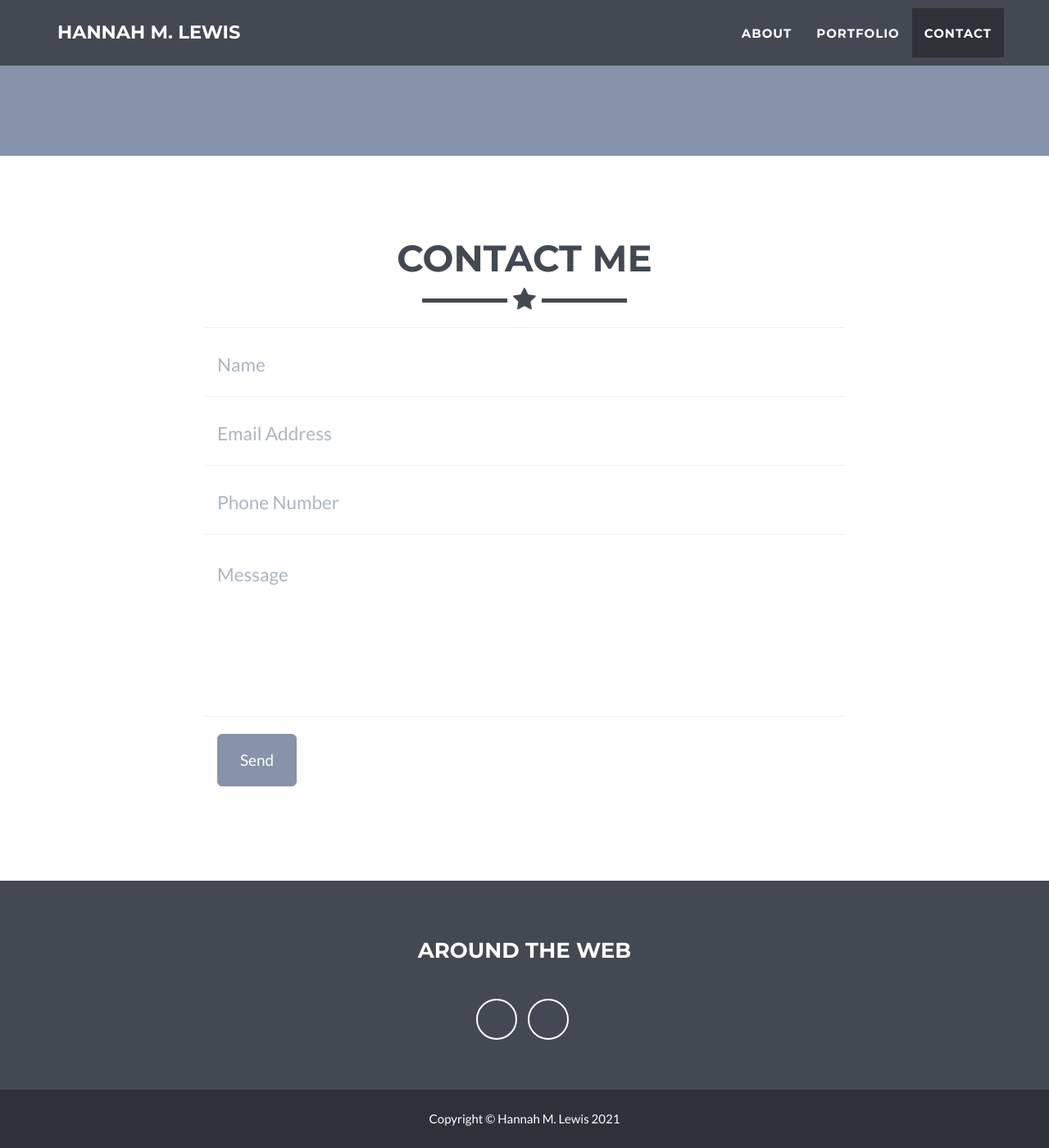
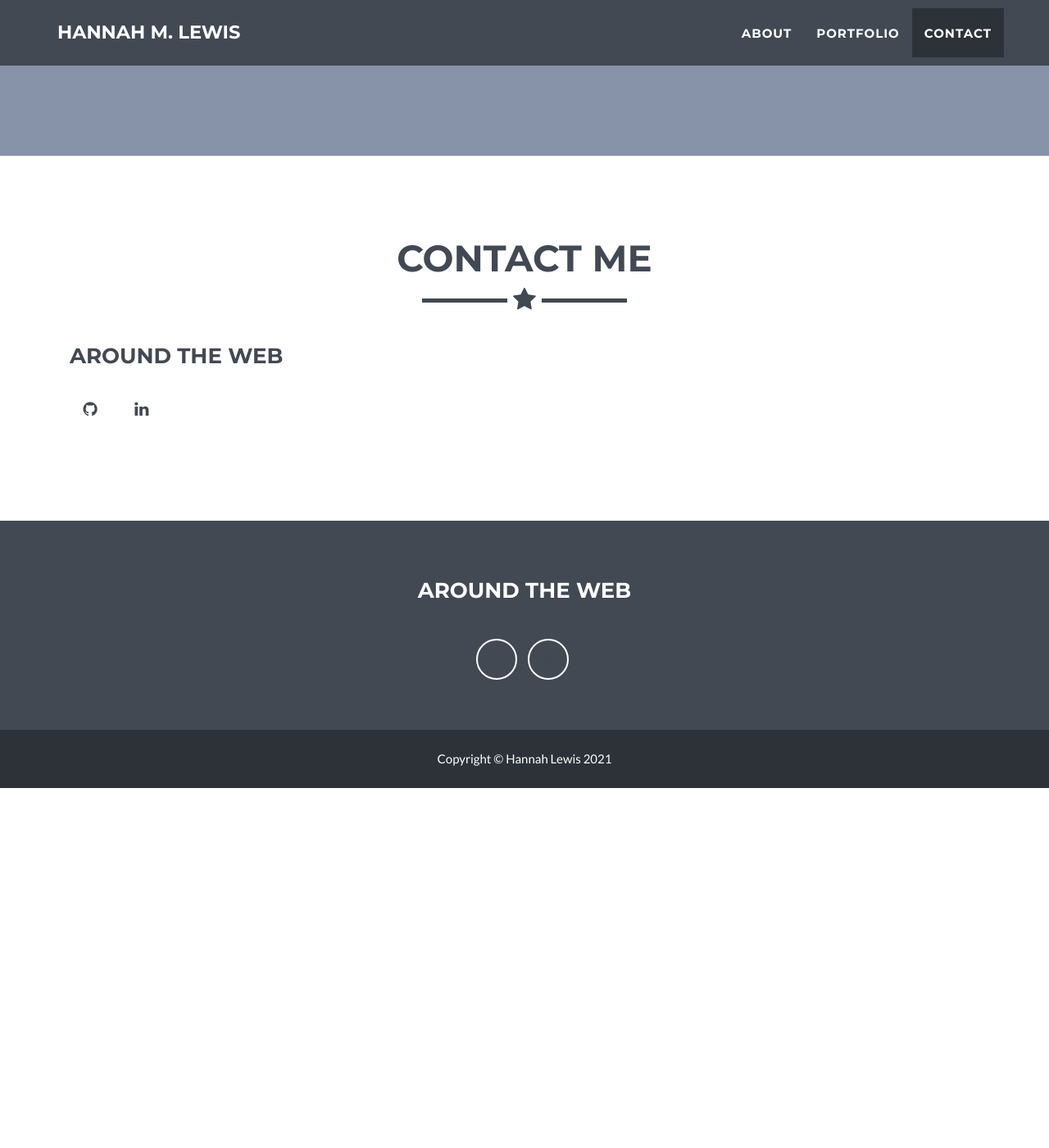
Before and after one commit to hmlewis-astro/hmlewis-astro.github.io, a Jekyll site: the page built from _posts/2014-07-18-project-1.markdown, in a window 1280 px wide and 1400 px high, scrolled down 2069 px. Shown: the whole window at 82% size. Built offline with Jekyll 4.4.1, drawn with Linux system fonts in a browser that asks for light colours; after the commit the page ends 3030 px from its top, so only the background shows below that.

Commit message:
change contact

```diff
--- a/_config.yml
+++ b/_config.yml
@@ -32,7 +32,7 @@ color:
 
 # Footer settings
 footer:
-  copyright: Hannah M. Lewis
+  copyright: Hannah Lewis
   location: Location
   social: Around the Web
   credits: Credits
--- a/_includes/contact.html
+++ b/_includes/contact.html
@@ -7,47 +7,30 @@
                     <hr class="star-primary">
                 </div>
             </div>
-            <div class="row">
-                <div class="col-lg-8 col-lg-offset-2">
-                    <!-- To configure the contact form email address, go to mail/contact_me.php and update the email address in the PHP file on line 19. -->
-                    <!-- The form should work on most web servers, but if the form is not working you may need to configure your web server differently. -->
-                    <form name="sentMessage" id="contactForm" novalidate>
-                        <div class="row control-group">
-                            <div class="form-group col-xs-12 floating-label-form-group controls">
-                                <label for="name">Name</label>
-                                <input type="text" class="form-control" placeholder="Name" id="name" required data-validation-required-message="Please enter your name.">
-                                <p class="help-block text-danger"></p>
-                            </div>
-                        </div>
-                        <div class="row control-group">
-                            <div class="form-group col-xs-12 floating-label-form-group controls">
-                                <label for="email">Email Address</label>
-                                <input type="email" class="form-control" placeholder="Email Address" id="email" required data-validation-required-message="Please enter your email address.">
-                                <p class="help-block text-danger"></p>
-                            </div>
-                        </div>
-                        <div class="row control-group">
-                            <div class="form-group col-xs-12 floating-label-form-group controls">
-                                <label for="phone">Phone Number</label>
-                                <input type="tel" class="form-control" placeholder="Phone Number" id="phone" required data-validation-required-message="Please enter your phone number.">
-                                <p class="help-block text-danger"></p>
-                            </div>
-                        </div>
-                        <div class="row control-group">
-                            <div class="form-group col-xs-12 floating-label-form-group controls">
-                                <label for="message">Message</label>
-                                <textarea rows="5" class="form-control" placeholder="Message" id="message" required data-validation-required-message="Please enter a message."></textarea>
-                                <p class="help-block text-danger"></p>
-                            </div>
-                        </div>
-                        <br>
-                        <div id="success"></div>
-                        <div class="row">
-                            <div class="form-group col-xs-12">
-                                <button type="submit" class="btn btn-success btn-lg">Send</button>
-                            </div>
-                        </div>
-                    </form>
+            <div class="container">
+                <div class="row">
+                    <!--<div class="footer-col col-md-4">
+                        <h3>{{ site.footer.location }}</h3>
+                        <p>
+                            {% for adress in site.address %}
+                                {{ adress.line }} <br>
+		                    {% endfor %}
+                        </p>
+                    </div>-->
+                    <div class="footer-col col-lg-12">
+                        <h3>{{ site.footer.social }}</h3>
+                        <ul class="list-inline">
+                            {% for network in site.social %}
+                            <li>
+                                <a href="{{ network.url }}" class="btn-social btn-outline"><i class="fa fa-fw fa-{{ network.title }}"></i></a>
+                            </li>
+		                    {% endfor %}
+                        </ul>
+                    </div>
+                    <!--<div class="footer-col col-md-4">
+                        <h3>{{ site.footer.credits }}</h3>
+                        <p>{{ site.credits }}</p>
+                    </div>-->
                 </div>
             </div>
         </div>
```
